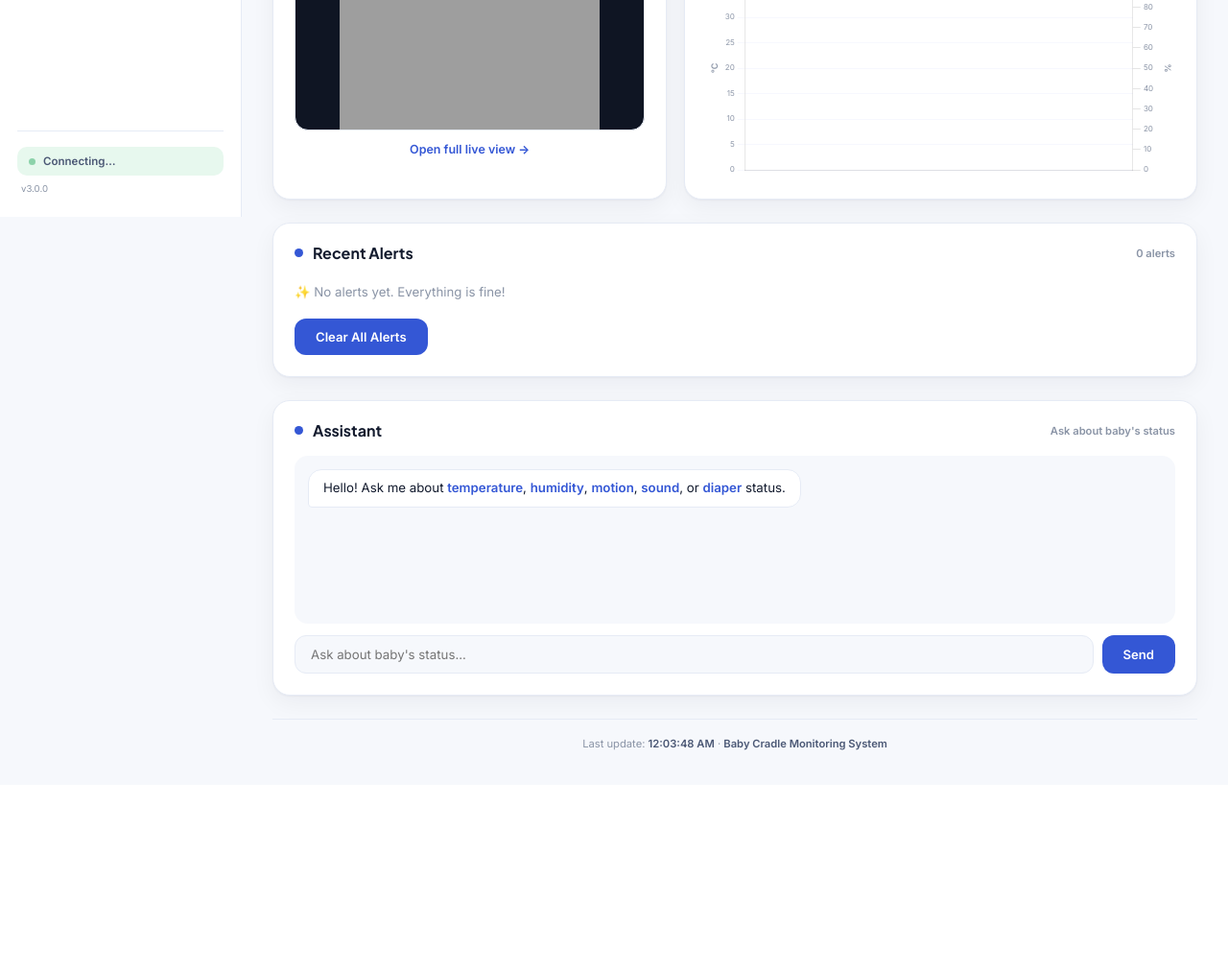
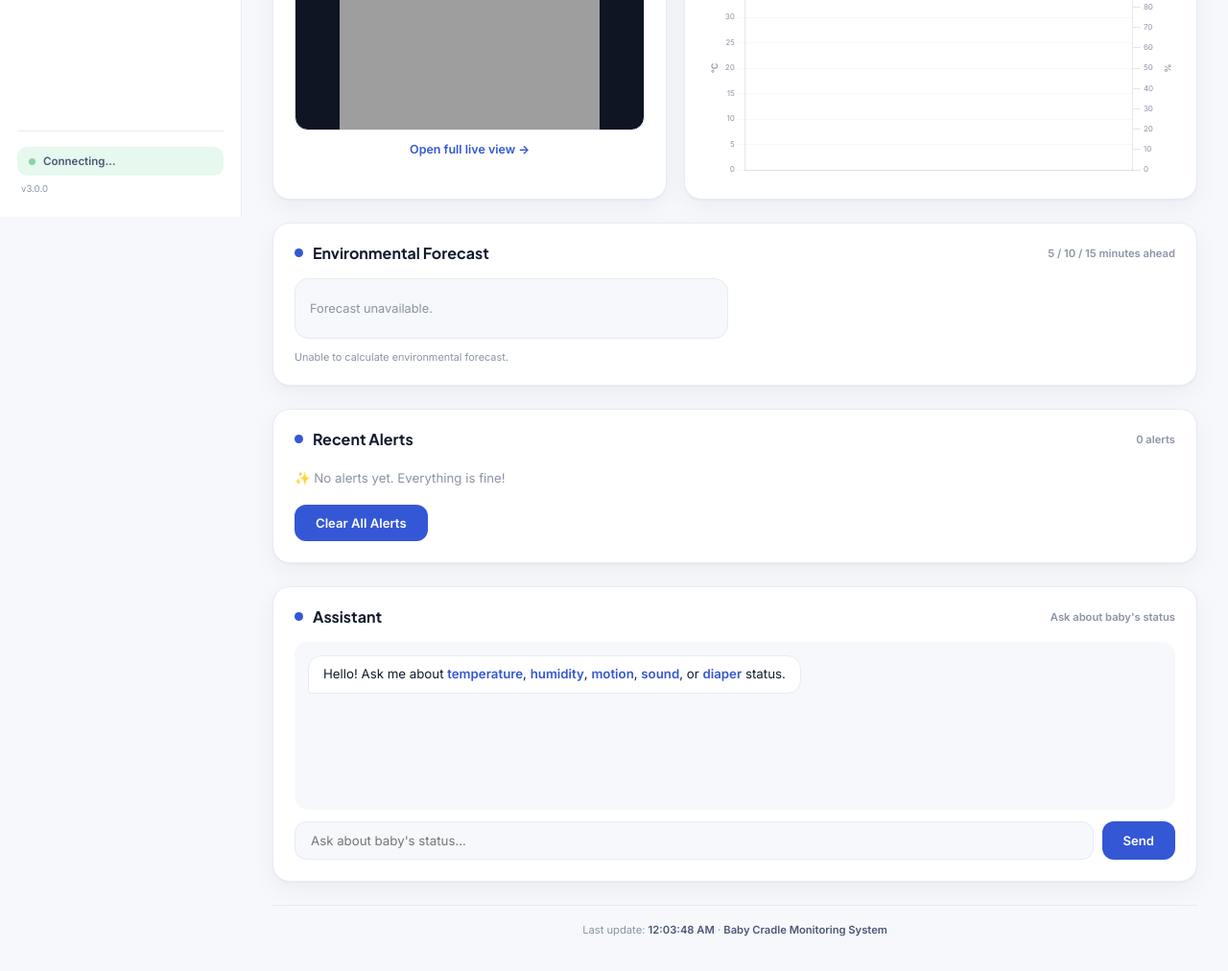
Before and after one commit to MULOWEZI/baby-monitoring-system, a Flask app: page / in a window 1280 px wide. Shown: the part 574-1586 px from the top of the page at 96% size. Before the commit the page ends 1356 px from the top, so only its background shows below. Run offline with Flask 3, Linux system fonts and the light colour scheme; data that the repository does not hold is empty; some libraries are stand-ins or nearby versions; grey boxes are pictures that could not be loaded.

Commit message:
Update index.html

```diff
--- a/templates/index.html
+++ b/templates/index.html
@@ -115,6 +115,23 @@ h1,h2,.brand-text h2,.card-value,.nav-link,.stat-num{font-family:'Plus Jakarta S
 ::-webkit-scrollbar-track{background:var(--bg);border-radius:10px;}
 ::-webkit-scrollbar-thumb{background:#CBD5EA;border-radius:10px;}
 
+
+/* ============================================================
+   ENVIRONMENT FORECAST PANEL
+   ============================================================ */
+.forecast-grid{display:grid;grid-template-columns:repeat(2,minmax(0,1fr));gap:14px;}
+.forecast-card{background:var(--bg);border:1px solid var(--border);border-radius:14px;padding:15px;}
+.forecast-card h3{font-size:.75rem;text-transform:uppercase;letter-spacing:.7px;color:var(--text-muted);margin-bottom:10px;}
+.forecast-current{font-size:1.55rem;font-weight:800;font-family:'Plus Jakarta Sans','Inter',sans-serif;margin-bottom:9px;}
+.forecast-row{display:flex;justify-content:space-between;align-items:center;padding:7px 0;border-top:1px solid var(--border);font-size:.75rem;}
+.forecast-row span:first-child{color:var(--text-muted);font-weight:600;}
+.forecast-value{font-weight:800;color:var(--text-primary);}
+.forecast-warning{color:var(--critical);font-weight:800;}
+.forecast-ok{color:var(--success);font-weight:800;}
+.forecast-meta{margin-top:12px;font-size:.68rem;color:var(--text-muted);}
+.forecast-empty{color:var(--text-muted);font-size:.8rem;padding:8px 0;}
+@media(max-width:650px){.forecast-grid{grid-template-columns:1fr;}}
+
 @media(max-width:992px){
   :root{--sidebar-width:0px;}
   .sidebar{transform:translateX(-100%);width:270px;box-shadow:4px 0 40px rgba(0,0,0,.1);}
@@ -212,6 +229,27 @@ h1,h2,.brand-text h2,.card-value,.nav-link,.stat-num{font-family:'Plus Jakarta S
   </div>
 
   <div class="panel panel-full">
+    <div class="panel-header">
+      <span class="dot-accent"></span>
+      <h2>Environmental Forecast</h2>
+      <span class="sub">5 / 10 / 15 minutes ahead</span>
+    </div>
+    <div id="forecast-content" class="forecast-grid">
+      <div class="forecast-card">
+        <h3>Temperature</h3>
+        <div class="forecast-empty">Loading forecast...</div>
+      </div>
+      <div class="forecast-card">
+        <h3>Humidity</h3>
+        <div class="forecast-empty">Loading forecast...</div>
+      </div>
+    </div>
+    <div id="forecast-meta" class="forecast-meta">
+      Forecast uses recent cloud-stored environmental readings.
+    </div>
+  </div>
+
+  <div class="panel panel-full">
     <div class="panel-header"><span class="dot-accent"></span><h2>Recent Alerts</h2><span class="sub" id="alert-count">0 alerts</span></div>
     <div id="alerts-list"></div>
     <button class="btn" id="clearAlertsBtn" onclick="clearAlerts()" style="margin-top:14px;">Clear All Alerts</button>
@@ -305,6 +343,69 @@ function pushChartPoint(data){
   chart.update();
 }
 
+
+function renderForecast(forecast){
+  const container = document.getElementById('forecast-content');
+  const meta = document.getElementById('forecast-meta');
+
+  if(!forecast || forecast.status === 'insufficient_data'){
+    container.innerHTML = `
+      <div class="forecast-card"><h3>Temperature</h3>
+        <div class="forecast-empty">Not enough stored data yet.</div></div>
+      <div class="forecast-card"><h3>Humidity</h3>
+        <div class="forecast-empty">Not enough stored data yet.</div></div>`;
+    meta.textContent = forecast ? `Collecting historical readings: ${forecast.samples || 0} sample(s).` : 'Forecast unavailable.';
+    return;
+  }
+
+  if(forecast.status !== 'ok'){
+    container.innerHTML = `<div class="forecast-card"><div class="forecast-empty">Forecast unavailable.</div></div>`;
+    meta.textContent = 'Unable to calculate environmental forecast.';
+    return;
+  }
+
+  const currentTemp = Number(forecast.current.temperature);
+  const currentHumidity = Number(forecast.current.humidity);
+
+  const tempRows = (forecast.forecast.temperature || []).map(item => {
+    const value = Number(item.value);
+    const warning = value < 20 || value > 25;
+    return `<div class="forecast-row"><span>+${item.minutes_ahead} min</span>
+      <span class="forecast-value ${warning ? 'forecast-warning' : 'forecast-ok'}">${value.toFixed(2)} °C ${warning ? '⚠' : '✓'}</span></div>`;
+  }).join('');
+
+  const humidityRows = (forecast.forecast.humidity || []).map(item => {
+    const value = Number(item.value);
+    const warning = value < 40 || value > 60;
+    return `<div class="forecast-row"><span>+${item.minutes_ahead} min</span>
+      <span class="forecast-value ${warning ? 'forecast-warning' : 'forecast-ok'}">${value.toFixed(2)} % ${warning ? '⚠' : '✓'}</span></div>`;
+  }).join('');
+
+  container.innerHTML = `
+    <div class="forecast-card"><h3>Temperature</h3>
+      <div class="forecast-current">${currentTemp.toFixed(1)} °C</div>${tempRows}</div>
+    <div class="forecast-card"><h3>Humidity</h3>
+      <div class="forecast-current">${currentHumidity.toFixed(1)} %</div>${humidityRows}</div>`;
+
+  const warnings = [];
+  if(forecast.warnings && forecast.warnings.temperature) warnings.push('<strong class="forecast-warning">Temperature may leave the normal range.</strong>');
+  if(forecast.warnings && forecast.warnings.humidity) warnings.push('<strong class="forecast-warning">Humidity may leave the normal range.</strong>');
+
+  meta.innerHTML = `Based on ${forecast.samples} recent cloud-stored readings` +
+    (forecast.sample_window_minutes != null ? ` over approximately ${forecast.sample_window_minutes} minutes.` : '.') +
+    (warnings.length ? ' ' + warnings.join(' ') : '');
+}
+
+async function loadForecast(){
+  try{
+    const response = await fetch('/api/forecast');
+    renderForecast(await response.json());
+  }catch(e){
+    console.error('Forecast error:', e);
+    renderForecast({status:'error'});
+  }
+}
+
 async function loadCurrentData(){
   try{
     const r = await fetch('/api/current_data');
@@ -375,6 +476,7 @@ async function sendChat(){
 }
 
 socket.on('sensor_update', (data)=>{ applySensorData(data); pushChartPoint(data); lastUpdateTs = Date.now(); });
+socket.on('environment_forecast', (data)=>{ renderForecast(data); });
 socket.on('new_alert', ()=>{ loadAlerts(); });
 
 const connIndicator = document.getElementById('conn-indicator');
@@ -410,7 +512,9 @@ dashCam.onerror = ()=>{ dashCam.style.display='none'; dashCamEmpty.style.display
 loadCurrentData();
 loadHistory();
 loadAlerts();
+loadForecast();
 setInterval(()=>{ loadHistory(); loadAlerts(); }, 30000);
+setInterval(loadForecast, 30000);
 </script>
 </body>
 </html>
```
